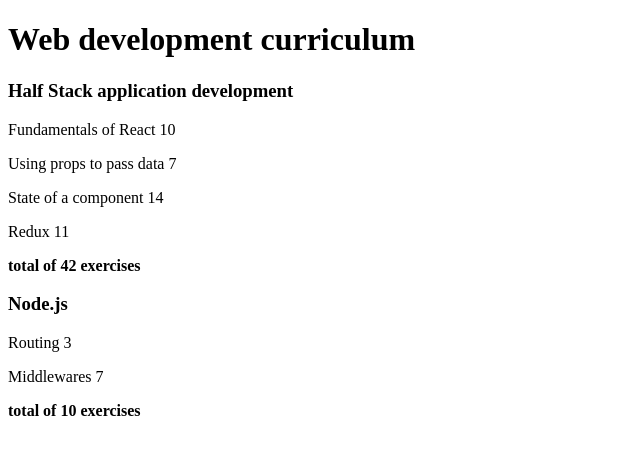
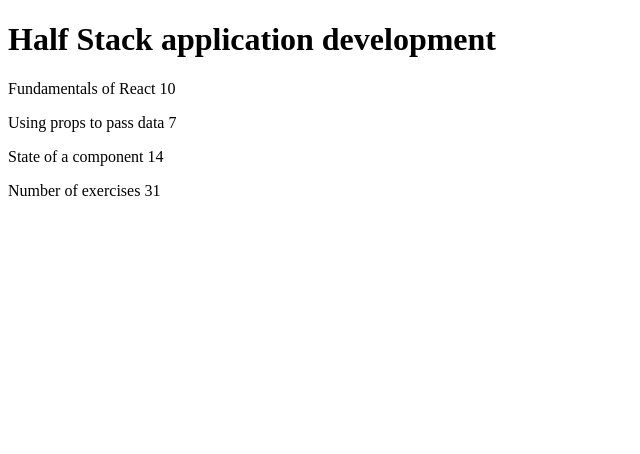
Before and after one commit to haotangphuoc/full_stack_open, a React (Vite) app in the folder part1/courseinfo/: page / in a window 1280 px wide. Shown: the top 454 px of the page, without its empty margins (0-640 px from the left). Built offline with nearby package versions, Linux system fonts and the light colour scheme.

Commit message:
Revert "Complete exercices 2.1-2.6"
This reverts commit 6a8aac86c66e76793c1bc2c38806e3c44c43e55f.

```diff
--- a/part1/courseinfo/src/App.jsx
+++ b/part1/courseinfo/src/App.jsx
@@ -1,58 +1,67 @@
-import Course from './components/Course';
+const Header = (props) => {
+  console.log(props)
+
+  return (
+    <div>
+      <h1>{props.course.name}</h1>
+    </div>
+  )
+}
+
+const Content = (props) => {
+  console.log(props)
+
+  return (
+    <div>
+      <p>
+        {props.parts[0].name} {props.parts[0].exercises}
+      </p>
+      <p>
+        {props.parts[1].name} {props.parts[1].exercises}
+      </p>
+      <p>
+        {props.parts[2].name} {props.parts[2].exercises}
+      </p>
+    </div>
+  )
+
+}
+
+const Total = (props) => {
+  console.log(props)
+
+  return (
+    <div>
+      <p>Number of exercises {props.parts[0].exercises + props.parts[1].exercises + props.parts[2].exercises}</p>
+    </div>
+
+  )
+}
 
 const App = () => {
-  const courses = [
-    {
+  const course = {
     name: 'Half Stack application development',
-      id: 1,
     parts: [
       {
         name: 'Fundamentals of React',
-          exercises: 10,
-          id: 1
+        exercises: 10
       },
       {
         name: 'Using props to pass data',
-          exercises: 7,
-          id: 2
+        exercises: 7
       },
       {
         name: 'State of a component',
-          exercises: 14,
-          id: 3
-        },
-        {
-          name: 'Redux',
-          exercises: 11,
-          id: 4
-        }
-      ]
-    },
-    {
-      name: 'Node.js',
-      id: 2,
-      parts: [
-        {
-          name: 'Routing',
-          exercises: 3,
-          id: 1
-        },
-        {
-          name: 'Middlewares',
-          exercises: 7,
-          id: 2
+        exercises: 14
       }
     ]
   }
-  ]
-
 
   return (
     <div>
-      <h1>Web development curriculum</h1>
-      {courses.map(course =>
-        <Course key={course.id} course={course} />
-      )}
+      <Header course={course} />
+      <Content parts={course.parts}/>
+      <Total parts={course.parts} />
     </div>
   )
 }
--- a/part1/courseinfo/src/components/Content.jsx
+++ /dev/null
@@ -1,13 +0,0 @@
-const Content = ({parts}) => {
-
-    return (
-      <div>
-        {parts.map(part =>
-            <p key={part.id}>{part.name} {part.exercises}</p>
-        )}
-      </div>
-    )
-
-  }
-
-  export default Content
--- a/part1/courseinfo/src/components/Course.jsx
+++ /dev/null
@@ -1,18 +0,0 @@
-import Header from './Header';
-import Content from './Content';
-import Total from './Total';
-
-const Course = ({course}) => {
-    console.log(course);
-    const exercises = course.parts.map((part) => part.exercises)
-    const total = exercises.reduce((sum, curr) => sum + curr, 0);
-    return (
-        <div>
-            <Header title={course.name}/>
-            <Content parts={course.parts}/>
-            <Total total={total}/>
-        </div>
-    )
-}
-
-export default Course
--- a/part1/courseinfo/src/components/Header.jsx
+++ /dev/null
@@ -1,9 +0,0 @@
-const Header = ({title}) => {
-    return (
-      <div>
-        <h3>{title}</h3>
-      </div>
-    )
-}
-
-export default Header
--- a/part1/courseinfo/src/components/Total.jsx
+++ /dev/null
@@ -1,12 +0,0 @@
-
-const Total = ({total}) => {
-
-    return (
-      <div>
-        <b>total of {total} exercises</b>
-      </div>
-
-    )
-}
-
-export default Total
```
Lines whose indentation alone changed are shown as unchanged.
